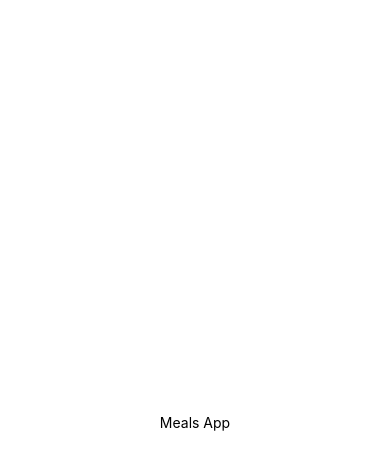
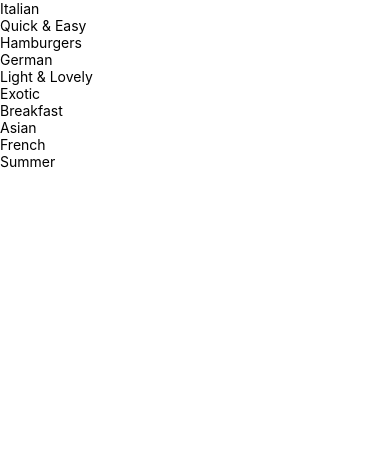
Before and after one commit to answebdev/react-native-meals-app, a React Native app: screen / in a window 390 px wide. Shown: the top 470 px of the page. Built offline with nearby package versions, Linux system fonts and the light colour scheme.

Commit message:
add shell screens

```diff
--- a/App.js
+++ b/App.js
@@ -1,20 +1,15 @@
 import { StatusBar } from 'expo-status-bar';
-import { StyleSheet, Text, View } from 'react-native';
+import { StyleSheet } from 'react-native';
+import CategoriesScreen from './screens/CategoriesScreen';
 
 export default function App() {
   return (
-    <View style={styles.container}>
-      <Text>Meals App</Text>
-      <StatusBar style="auto" />
-    </View>
+    <CategoriesScreen />
   );
 }
 
 const styles = StyleSheet.create({
   container: {
-    flex: 1,
-    backgroundColor: '#fff',
-    alignItems: 'center',
-    justifyContent: 'center',
+
   },
 });
--- /dev/null
+++ b/components/CategoryGridTile.js
@@ -0,0 +1,16 @@
+import { Pressable, View, Text } from "react-native";
+
+// function CategoryGridTile() {
+const CategoryGridTile = ({ title, color }) => {
+    return (
+        <View>
+            <Pressable>
+                <View>
+                    <Text>{title}</Text>
+                </View>
+            </Pressable>
+        </View>
+    );
+};
+
+export default CategoryGridTile;
--- /dev/null
+++ b/screens/CategoriesScreen.js
@@ -0,0 +1,26 @@
+import { FlatList } from 'react-native';
+import CategoryGridTile from '../components/CategoryGridTile';
+
+import { CATEGORIES } from '../data/dummy-data';
+
+// Optional:
+// We can also do this down in the JSX in the FlatList,
+// but we're doing this here to keep it lean.
+function renderCategoryITem(itemData) {
+    return (
+        <CategoryGridTile title={itemData.item.title} color={itemData.item.color} />
+    );
+}
+
+// function CategoriesScreen() {
+const CategoriesScreen = () => {
+    return (
+        <FlatList
+            data={CATEGORIES}
+            keyExtractor={(item) => item.id}
+            renderItem={renderCategoryITem}
+        />
+    );
+};
+
+export default CategoriesScreen;
```
